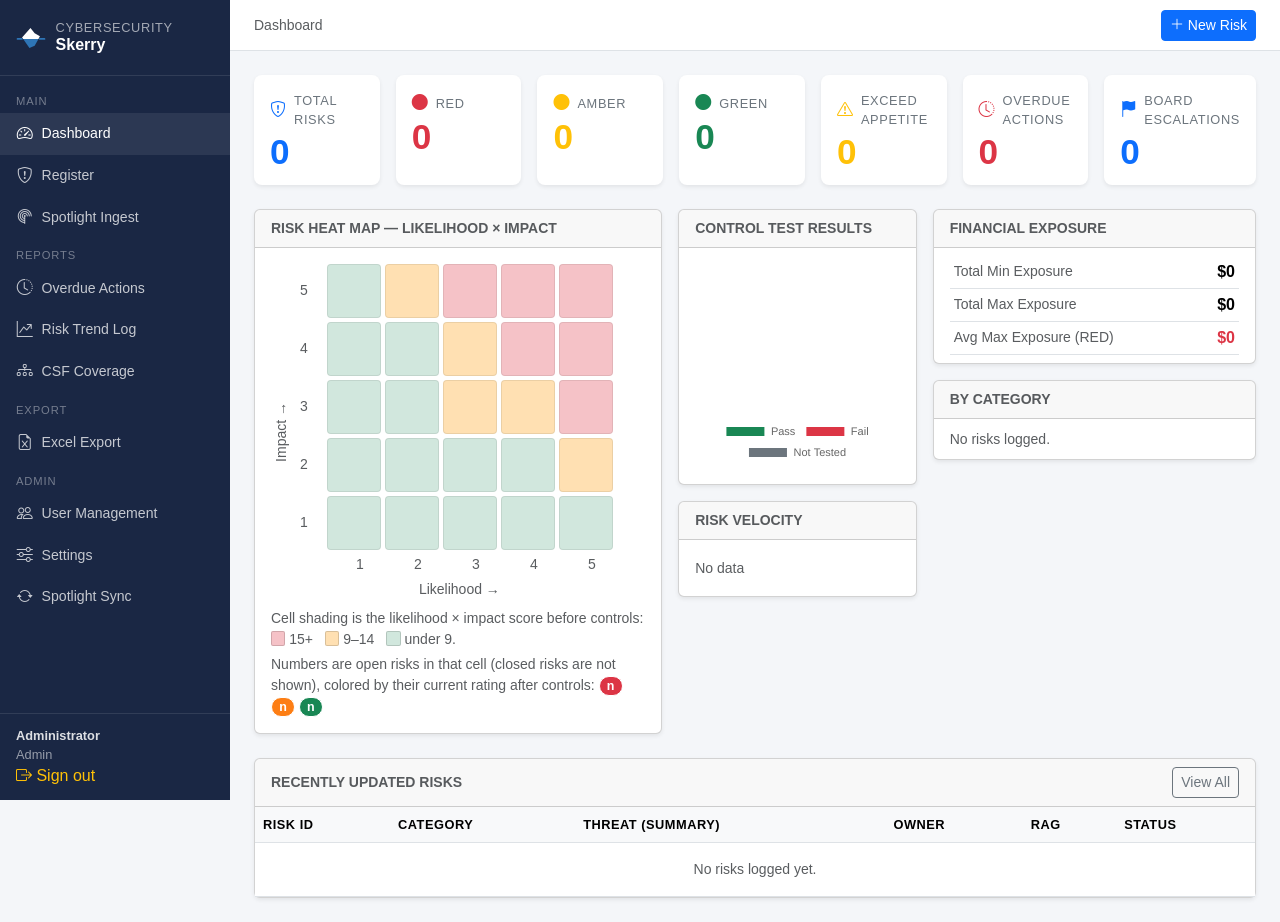
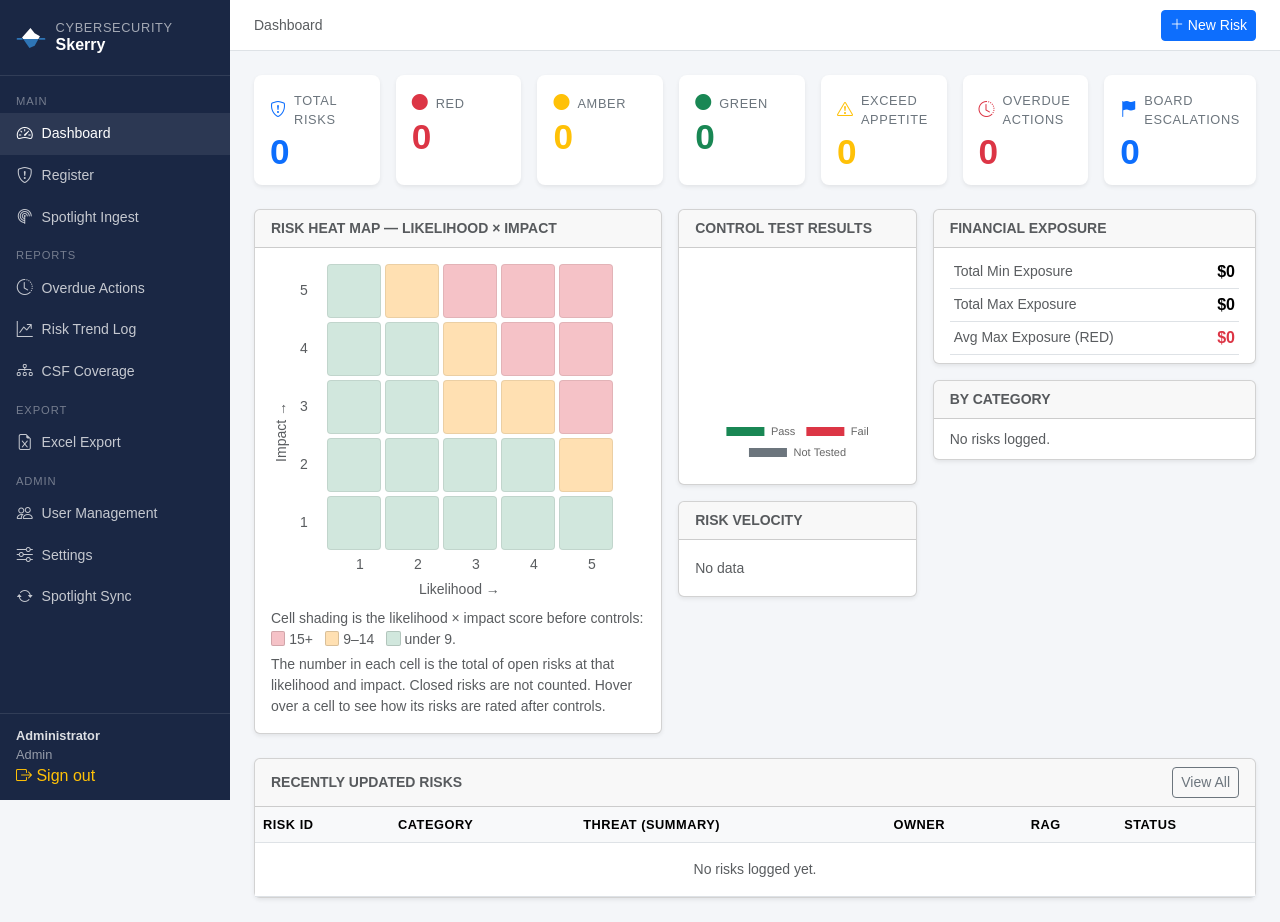
Before and after one commit to cyberclarities/skerry, a Flask app: page / in a window 1280 px wide. Run offline with Flask 3, Linux system fonts and the light colour scheme; a user stored in the database is signed in; parts of the project's set-up code (start-up, migrations or seed data) failed here and were passed over; some libraries are stand-ins or nearby versions.

Commit message:
Updates to dashboard.

```diff
--- a/app/templates/base.html
+++ b/app/templates/base.html
@@ -117,22 +117,12 @@
       border-radius: 4px;
       border: 1px solid rgba(0,0,0,.08);
     }
-    .heat-cell { flex-wrap: wrap; gap: 2px; padding: 2px; }
-    /* Zone shading: light tints, so the chips inside stay readable. */
+    /* Zone shading: light tints, so the count inside stays readable. */
     .heat-zone-RED   { background: #f5c2c7; }
     .heat-zone-AMBER { background: #ffe0b2; }
     .heat-zone-GREEN { background: #d1e7dd; }
-    /* One chip per rating present in the cell: solid color, white edge. */
-    .heat-chip {
-      display: inline-block; min-width: 1.5rem; padding: 1px 5px;
-      border-radius: 999px; border: 1px solid #fff;
-      color: #fff; font-size: .78rem; font-weight: 700; line-height: 1.3;
-      text-align: center;
-    }
-    .heat-chip-RED     { background: var(--rag-red); }
-    .heat-chip-AMBER   { background: var(--rag-amber); }
-    .heat-chip-GREEN   { background: var(--rag-green); }
-    .heat-chip-UNKNOWN { background: #6c757d; }
+    /* One total per cell: every open risk at that likelihood x impact. */
+    .heat-count { font-size: 1.15rem; font-weight: 700; color: #212529; }
     .heat-key {
       display: inline-block; width: .9rem; height: .9rem; vertical-align: -2px;
       border-radius: 2px; border: 1px solid rgba(0,0,0,.15);
--- a/app/templates/dashboard.html
+++ b/app/templates/dashboard.html
@@ -58,9 +58,10 @@
                 {% if score >= rag_red %}{% set zone = "RED" %}
                 {% elif score >= rag_amber %}{% set zone = "AMBER" %}
                 {% else %}{% set zone = "GREEN" %}{% endif %}
+                {% set total = cell.values()|sum %}
               <div class="heat-cell heat-zone-{{ zone }}"
-                   title="Likelihood {{ likelihood }} x Impact {{ impact }} = {{ score }} ({{ zone }} zone){% for rag in ['RED','AMBER','GREEN','UNKNOWN'] %}{% if cell.get(rag) %}; {{ cell[rag] }} rated {{ rag }}{% endif %}{% endfor %}">
-                {% for rag in ['RED','AMBER','GREEN','UNKNOWN'] %}{% if cell.get(rag) %}<span class="heat-chip heat-chip-{{ rag }}">{{ cell[rag] }}</span>{% endif %}{% endfor %}
+                   title="Likelihood {{ likelihood }} x Impact {{ impact }} = {{ score }} ({{ zone }} zone){% if total %}: {{ total }} open risk{{ 's' if total != 1 }}{% for rag in ['RED','AMBER','GREEN','UNKNOWN'] %}{% if cell.get(rag) %}; {{ cell[rag] }} rated {{ rag }}{% endif %}{% endfor %} after controls{% endif %}">
+                {% if total %}<span class="heat-count">{{ total }}</span>{% endif %}
               </div>
               {% endfor %}
             </div>
@@ -81,10 +82,8 @@
           <span class="heat-key heat-zone-GREEN ms-2"></span> under {{ rag_amber }}.
         </div>
         <div class="small text-muted mt-1">
-          Numbers are open risks in that cell (closed risks are not shown), colored by their current rating after controls:
-          <span class="heat-chip heat-chip-RED">n</span>
-          <span class="heat-chip heat-chip-AMBER">n</span>
-          <span class="heat-chip heat-chip-GREEN">n</span>
+          The number in each cell is the total of open risks at that likelihood and impact.
+          Closed risks are not counted. Hover over a cell to see how its risks are rated after controls.
         </div>
         {% if heat_unplotted %}
         <div class="small text-muted mt-1">
```
Also changed, not shown: app/routes/dashboard_routes.py (+4 -4 lines), tests/test_security_fixes.py (+36 -10 lines).
